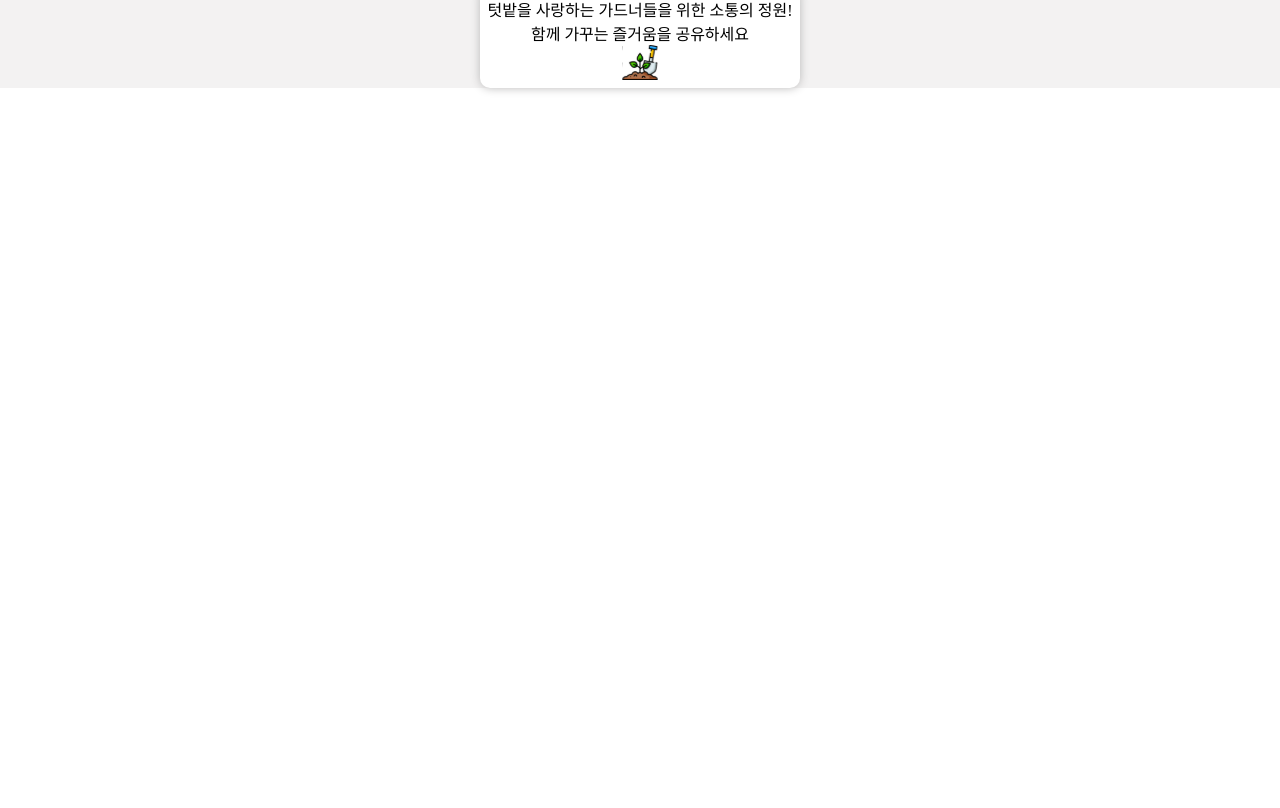
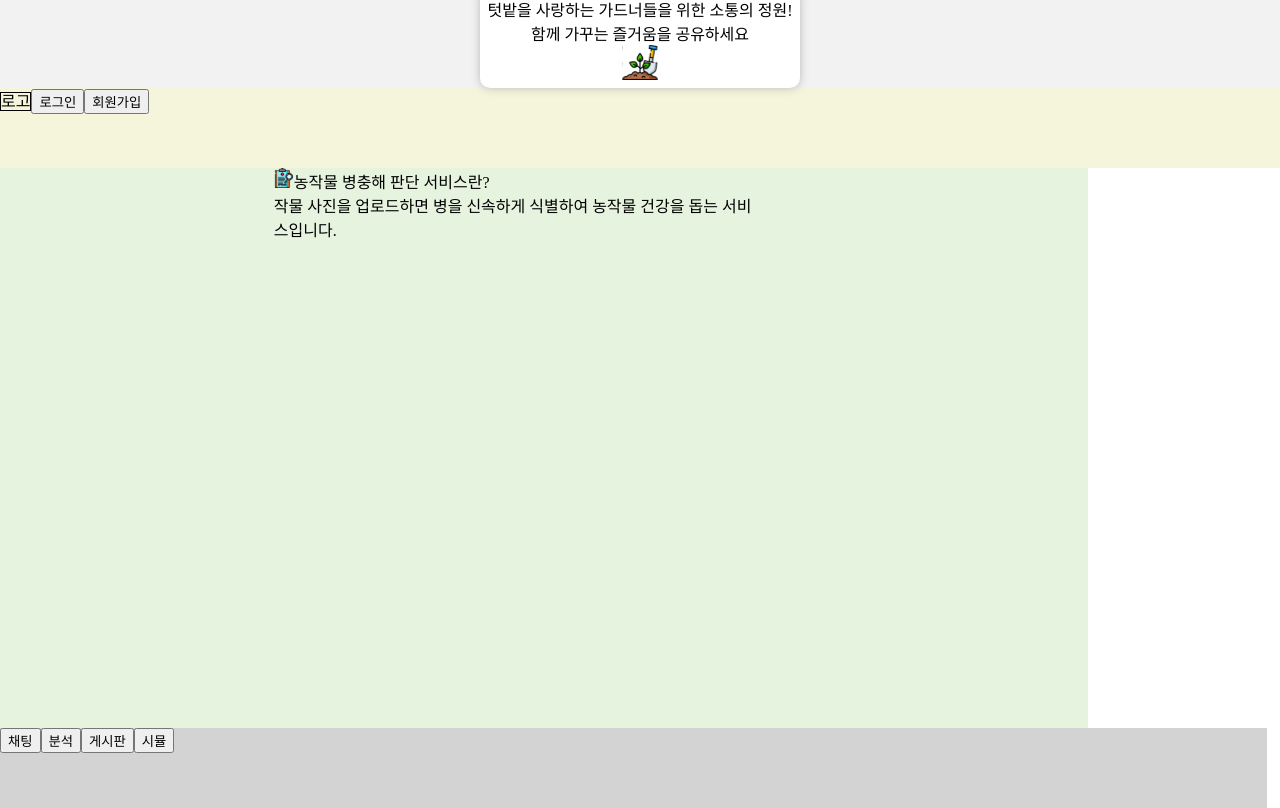
Before and after one commit to Garden-Doctor/GardenDoctor, a React (Create React App) app in the folder garden-doctor/: page /imageAI in a window 1280 px wide. Shown: the part 392-1200 px from the top of the page. Before the commit the page ends 800 px from the top, so only its background shows below. Built offline with nearby package versions, Linux system fonts and the light colour scheme.

Commit message:
진단하기 페이지 진행중(프론트)

```diff
--- a/garden-doctor/src/App.js
+++ b/garden-doctor/src/App.js
@@ -1,33 +1,26 @@
-import Analysis from "./components/Analysis";
-import Board from "./components/Board";
-import Chat from "./components/Chat";
+import Board from "./components/community/Board";
 import Footer from "./components/Footer";
 import NaviBar from "./components/NaviBar";
 import { Route, Routes, BrowserRouter } from "react-router-dom";
-import Simulation from "./components/Simulation";
 import Home from "./components/Home";
 import NotFound from "./components/NotFound";
-import Login from "./components/Login";
-import Signup from "./components/Signup";
-import WriteBoard from "./components/WriteBoard";
+import Login from "./components/logIn/Login";
+import Signup from "./components/signUp/Signup";
+import WriteBoard from "./components/community/WriteBoard";
+import Dignose from "./components/imageAI/Dignose";
 import Main from "./components/Main";
 
 function App() {
   return (
     <>
       <Main />
-      {/* <BrowserRouter>
+
+      <BrowserRouter>
         <NaviBar></NaviBar>
         <div style={{ width: "85vw", height: "70vh" }}>
           <Routes>
             <Route path="/" element={<Home></Home>}></Route>
-            <Route path="/chat" element={<Chat></Chat>}></Route>
-            <Route path="/analysis" element={<Analysis></Analysis>}></Route>
             <Route path="/Board" element={<Board></Board>}></Route>
-            <Route
-              path="/simulation"
-              element={<Simulation></Simulation>}
-            ></Route>
             <Route path="/login" element={<Login></Login>}></Route>
             <Route path="/signup" element={<Signup></Signup>}></Route>
             <Route
@@ -35,10 +28,11 @@ function App() {
               element={<WriteBoard></WriteBoard>}
             ></Route>
             <Route path="*" element={<NotFound></NotFound>}></Route>
+            <Route path="/imageAI" element={<Dignose></Dignose>}></Route>
           </Routes>
         </div>
         <Footer />
-      </BrowserRouter> */}
+      </BrowserRouter>
     </>
   );
 }
--- a/garden-doctor/src/components/Main.js
+++ b/garden-doctor/src/components/Main.js
@@ -1,5 +1,4 @@
 import React, { useEffect, useState, useRef } from "react";
-import Spinner from "./Spinner";
 import "../sytles/main.scss";
 
 import AI_SRC from "../imgs/ai.svg";
--- /dev/null
+++ b/garden-doctor/src/components/imageAI/Dignose.js
@@ -0,0 +1,21 @@
+import "../../sytles/dignose.scss";
+
+import Dignose2 from "../../imgs/dignose2.svg";
+
+const Dignose = () => {
+  return (
+    <div className="dignose-main-container">
+      <div className="introduce">
+        <img src={Dignose2} />
+        <span>농작물 병충해 판단 서비스란?</span>
+        <br></br>
+        <div className="introduceDetails">
+          작물 사진을 업로드하면 병을 신속하게 식별하여 농작물 건강을 돕는
+          서비스입니다.
+        </div>
+      </div>
+    </div>
+  );
+};
+
+export default Dignose;
--- /dev/null
+++ b/garden-doctor/src/sytles/dignose.scss
@@ -0,0 +1,17 @@
+@import "./utils.scss";
+
+$main-content-width: 320px;
+$box-shadow: 0 0 10px rgb(229, 243, 223);
+$color: rgb(229, 243, 223);
+
+.dignose-main-container {
+  width: 100%;
+  height: 100%;
+  background-color: $color;
+  display: flex;
+  justify-content: center;
+}
+
+.introduceDetails {
+  width: 90%;
+}
```
Also changed, not shown: garden-doctor/src/imgs/dignose2.svg (added), 1 other file (tests, documents, lock files or other folders).
